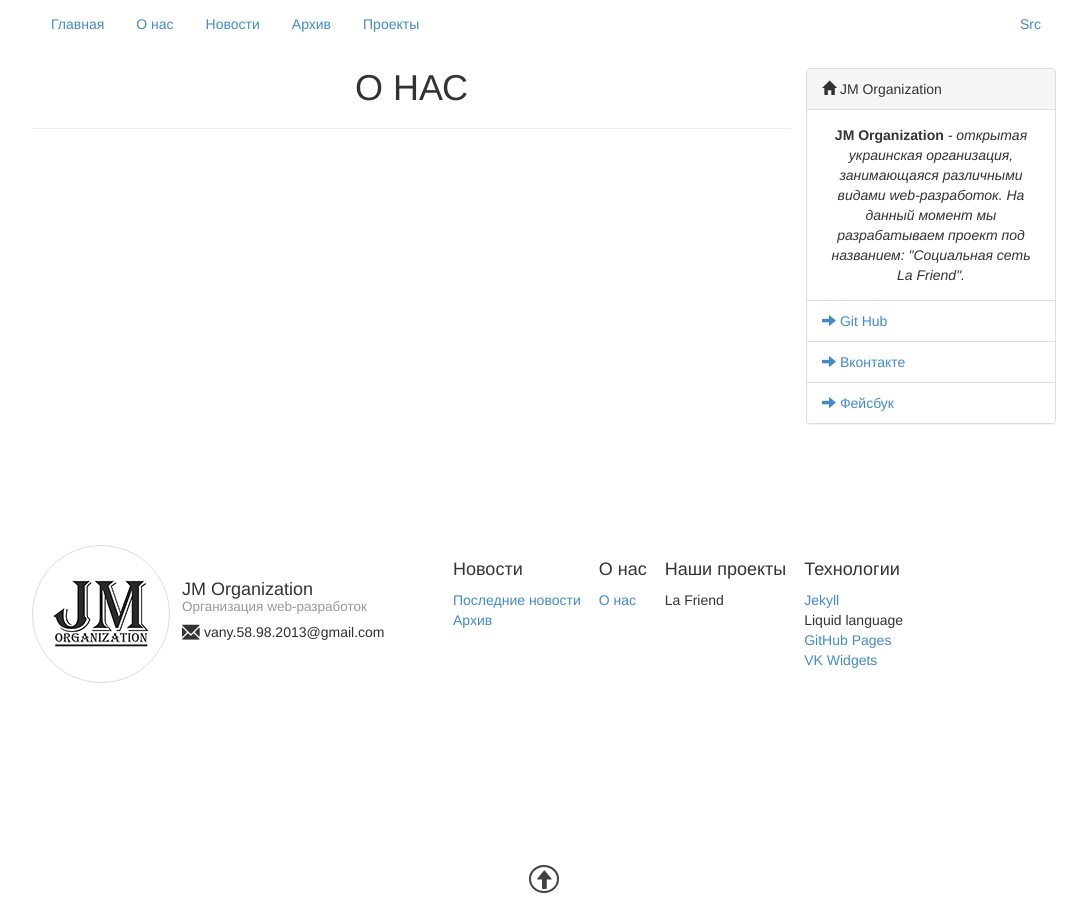
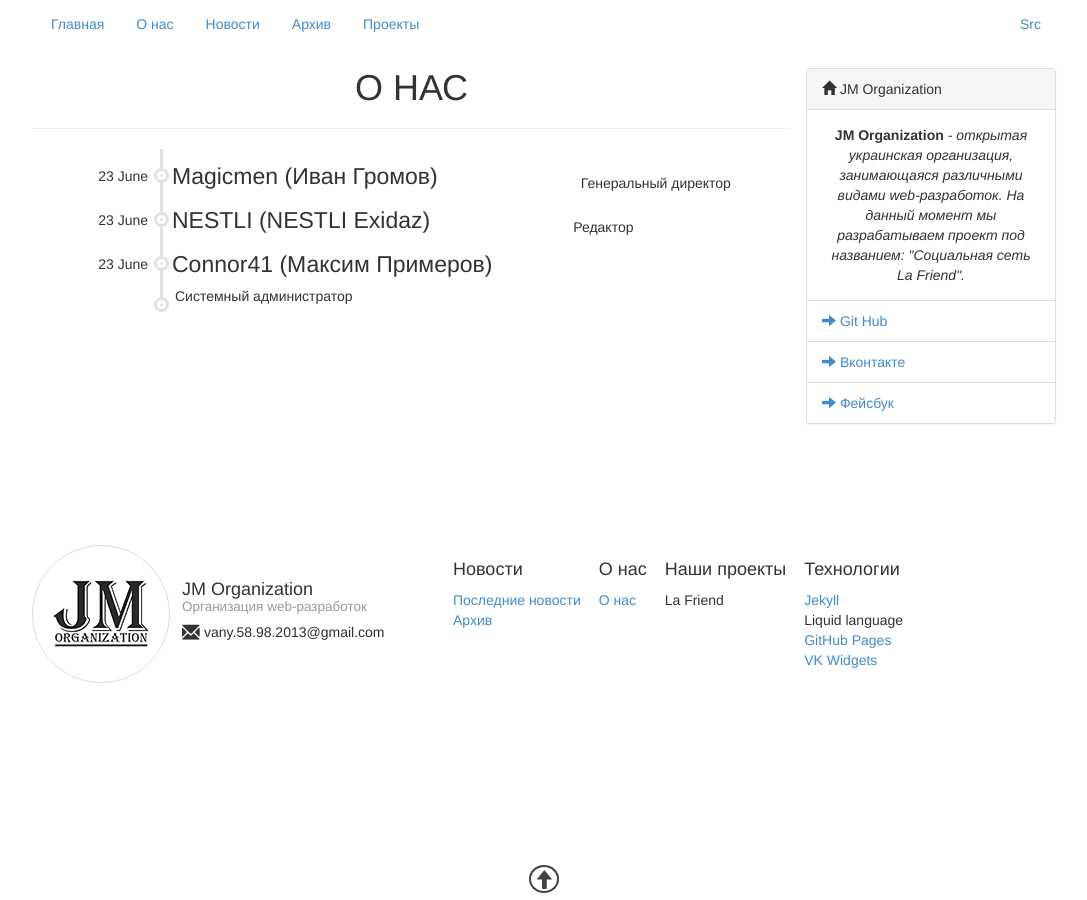
Before and after one commit to jm-organization/jm-organization.github.io, a Jekyll site: the page built from about/index.html, in a window 1280 px wide. Shown: the whole page, without its empty margins (96-1183 px from the left). Built offline with Jekyll 4.4.1, drawn with Linux system fonts in a browser that asks for light colours.

Commit message:
Начало в добавлении информ. "О нас"

```diff
--- a/about/index.html
+++ b/about/index.html
@@ -4,5 +4,22 @@
 ---
 
 <div class="jm-about">
-
+    <div class="jm-a-line"></div>
+    <div class="jm-a-collaborators">
+        <div class="jm-a-collaborator">
+            <div class="jm-ac-date">23 June</div>
+            <div class="jm-ac-cname">Magicmen (Иван Громов)</div>
+            <div class="jm-ac-cinfo">Генеральный директор</div>
+        </div>
+        <div class="jm-a-collaborator">
+            <div class="jm-ac-date">23 June</div>
+            <div class="jm-ac-cname">NESTLI (NESTLI Exidaz)</div>
+            <div class="jm-ac-cinfo">Редактор</div>
+        </div>
+        <div class="jm-a-collaborator">
+            <div class="jm-ac-date">23 June</div>
+            <div class="jm-ac-cname">Connor41 (Максим Примеров)</div>
+            <div class="jm-ac-cinfo">Системный администратор</div>
+        </div>
+    </div>
 </div>
--- a/archive/index.html
+++ b/archive/index.html
@@ -20,8 +20,8 @@
 
         <div class="jm-a-year-block">
             <div class="jm-a-year" style="border-top: 3px solid #e2e2e2;">{{ post.date | date: '%Y' }}</div>
+            <div class="jm-archive-article">
                 {% endif %}
-            <div class="jm-archive-article">
                 {% endunless %}
 
                 <div class="jm-aa-date">{{ post.date | date: '%d %B' }}</div>
--- a/assets/css/main.css
+++ b/assets/css/main.css
@@ -295,14 +295,23 @@
     .page-width .jm-archive .jm-a-events, .page-width .jm-archive .jm-a-collaborators, .page-width .jm-about .jm-a-events, .page-width .jm-about .jm-a-collaborators {
       position: relative;
       width: 100%;
-      display: inline-block;
-      background: white;
-        background-border-bottom: 3px solid #e2e2e2;
-        background-line-height: 36px;
-        background-font-size: 26px; }
-      .page-width .jm-archive .jm-a-events .jm-a-year-block > .jm-archive-article, .page-width .jm-archive .jm-a-collaborators .jm-a-year-block > .jm-archive-article, .page-width .jm-about .jm-a-events .jm-a-year-block > .jm-archive-article, .page-width .jm-about .jm-a-collaborators .jm-a-year-block > .jm-archive-article {
+      display: inline-block; }
+      .page-width .jm-archive .jm-a-events .jm-a-year-block > .jm-a-year, .page-width .jm-archive .jm-a-collaborators .jm-a-year-block > .jm-a-year, .page-width .jm-about .jm-a-events .jm-a-year-block > .jm-a-year, .page-width .jm-about .jm-a-collaborators .jm-a-year-block > .jm-a-year {
+        background: white;
+        border-bottom: 3px solid #e2e2e2;
+        line-height: 36px;
+        font-size: 26px; }
+      .page-width .jm-archive .jm-a-events .jm-a-year-block > .jm-archive-article,
+      .page-width .jm-archive .jm-a-events .jm-a-collaborator, .page-width .jm-archive .jm-a-collaborators .jm-a-year-block > .jm-archive-article,
+      .page-width .jm-archive .jm-a-collaborators .jm-a-collaborator, .page-width .jm-about .jm-a-events .jm-a-year-block > .jm-archive-article,
+      .page-width .jm-about .jm-a-events .jm-a-collaborator, .page-width .jm-about .jm-a-collaborators .jm-a-year-block > .jm-archive-article,
+      .page-width .jm-about .jm-a-collaborators .jm-a-collaborator {
         margin-top: 15px; }
-      .page-width .jm-archive .jm-a-events .jm-a-year-block > .jm-archive-article > .jm-aa-date, .page-width .jm-archive .jm-a-collaborators .jm-a-year-block > .jm-archive-article > .jm-aa-date, .page-width .jm-about .jm-a-events .jm-a-year-block > .jm-archive-article > .jm-aa-date, .page-width .jm-about .jm-a-collaborators .jm-a-year-block > .jm-archive-article > .jm-aa-date {
+      .page-width .jm-archive .jm-a-events .jm-a-year-block > .jm-archive-article > .jm-aa-date,
+      .page-width .jm-archive .jm-a-events .jm-a-collaborator > .jm-ac-date, .page-width .jm-archive .jm-a-collaborators .jm-a-year-block > .jm-archive-article > .jm-aa-date,
+      .page-width .jm-archive .jm-a-collaborators .jm-a-collaborator > .jm-ac-date, .page-width .jm-about .jm-a-events .jm-a-year-block > .jm-archive-article > .jm-aa-date,
+      .page-width .jm-about .jm-a-events .jm-a-collaborator > .jm-ac-date, .page-width .jm-about .jm-a-collaborators .jm-a-year-block > .jm-archive-article > .jm-aa-date,
+      .page-width .jm-about .jm-a-collaborators .jm-a-collaborator > .jm-ac-date {
         position: relative;
         width: 116px;
         display: inline-block;
@@ -310,9 +319,17 @@
         float: left;
         line-height: 25px; }
         @media (max-width: 728px) {
-          .page-width .jm-archive .jm-a-events .jm-a-year-block > .jm-archive-article > .jm-aa-date, .page-width .jm-archive .jm-a-collaborators .jm-a-year-block > .jm-archive-article > .jm-aa-date, .page-width .jm-about .jm-a-events .jm-a-year-block > .jm-archive-article > .jm-aa-date, .page-width .jm-about .jm-a-collaborators .jm-a-year-block > .jm-archive-article > .jm-aa-date {
+          .page-width .jm-archive .jm-a-events .jm-a-year-block > .jm-archive-article > .jm-aa-date,
+          .page-width .jm-archive .jm-a-events .jm-a-collaborator > .jm-ac-date, .page-width .jm-archive .jm-a-collaborators .jm-a-year-block > .jm-archive-article > .jm-aa-date,
+          .page-width .jm-archive .jm-a-collaborators .jm-a-collaborator > .jm-ac-date, .page-width .jm-about .jm-a-events .jm-a-year-block > .jm-archive-article > .jm-aa-date,
+          .page-width .jm-about .jm-a-events .jm-a-collaborator > .jm-ac-date, .page-width .jm-about .jm-a-collaborators .jm-a-year-block > .jm-archive-article > .jm-aa-date,
+          .page-width .jm-about .jm-a-collaborators .jm-a-collaborator > .jm-ac-date {
             width: 56px; } }
-        .page-width .jm-archive .jm-a-events .jm-a-year-block > .jm-archive-article > .jm-aa-date:before, .page-width .jm-archive .jm-a-collaborators .jm-a-year-block > .jm-archive-article > .jm-aa-date:before, .page-width .jm-about .jm-a-events .jm-a-year-block > .jm-archive-article > .jm-aa-date:before, .page-width .jm-about .jm-a-collaborators .jm-a-year-block > .jm-archive-article > .jm-aa-date:before {
+        .page-width .jm-archive .jm-a-events .jm-a-year-block > .jm-archive-article > .jm-aa-date:before,
+        .page-width .jm-archive .jm-a-events .jm-a-collaborator > .jm-ac-date:before, .page-width .jm-archive .jm-a-collaborators .jm-a-year-block > .jm-archive-article > .jm-aa-date:before,
+        .page-width .jm-archive .jm-a-collaborators .jm-a-collaborator > .jm-ac-date:before, .page-width .jm-about .jm-a-events .jm-a-year-block > .jm-archive-article > .jm-aa-date:before,
+        .page-width .jm-about .jm-a-events .jm-a-collaborator > .jm-ac-date:before, .page-width .jm-about .jm-a-collaborators .jm-a-year-block > .jm-archive-article > .jm-aa-date:before,
+        .page-width .jm-about .jm-a-collaborators .jm-a-collaborator > .jm-ac-date:before {
           position: absolute;
           z-index: 1;
           right: -21px;
@@ -323,7 +340,11 @@
           border: 6px solid white;
             border-radius: 50%;
           background: #e2e2e2; }
-      .page-width .jm-archive .jm-a-events .jm-a-year-block > .jm-archive-article > .jm-aa-title, .page-width .jm-archive .jm-a-collaborators .jm-a-year-block > .jm-archive-article > .jm-aa-title, .page-width .jm-about .jm-a-events .jm-a-year-block > .jm-archive-article > .jm-aa-title, .page-width .jm-about .jm-a-collaborators .jm-a-year-block > .jm-archive-article > .jm-aa-title {
+      .page-width .jm-archive .jm-a-events .jm-a-year-block > .jm-archive-article > .jm-aa-title,
+      .page-width .jm-archive .jm-a-events .jm-a-collaborator > .jm-ac-cname, .page-width .jm-archive .jm-a-collaborators .jm-a-year-block > .jm-archive-article > .jm-aa-title,
+      .page-width .jm-archive .jm-a-collaborators .jm-a-collaborator > .jm-ac-cname, .page-width .jm-about .jm-a-events .jm-a-year-block > .jm-archive-article > .jm-aa-title,
+      .page-width .jm-about .jm-a-events .jm-a-collaborator > .jm-ac-cname, .page-width .jm-about .jm-a-collaborators .jm-a-year-block > .jm-archive-article > .jm-aa-title,
+      .page-width .jm-about .jm-a-collaborators .jm-a-collaborator > .jm-ac-cname {
         position: relative;
         display: inline-block;
         padding-left: 24px;
@@ -331,10 +352,18 @@
         font-size: 23px;
         float: left; }
         @media (max-width: 728px) {
-          .page-width .jm-archive .jm-a-events .jm-a-year-block > .jm-archive-article > .jm-aa-title, .page-width .jm-archive .jm-a-collaborators .jm-a-year-block > .jm-archive-article > .jm-aa-title, .page-width .jm-about .jm-a-events .jm-a-year-block > .jm-archive-article > .jm-aa-title, .page-width .jm-about .jm-a-collaborators .jm-a-year-block > .jm-archive-article > .jm-aa-title {
+          .page-width .jm-archive .jm-a-events .jm-a-year-block > .jm-archive-article > .jm-aa-title,
+          .page-width .jm-archive .jm-a-events .jm-a-collaborator > .jm-ac-cname, .page-width .jm-archive .jm-a-collaborators .jm-a-year-block > .jm-archive-article > .jm-aa-title,
+          .page-width .jm-archive .jm-a-collaborators .jm-a-collaborator > .jm-ac-cname, .page-width .jm-about .jm-a-events .jm-a-year-block > .jm-archive-article > .jm-aa-title,
+          .page-width .jm-about .jm-a-events .jm-a-collaborator > .jm-ac-cname, .page-width .jm-about .jm-a-collaborators .jm-a-year-block > .jm-archive-article > .jm-aa-title,
+          .page-width .jm-about .jm-a-collaborators .jm-a-collaborator > .jm-ac-cname {
             word-wrap: break-word;
             max-width: 220px; } }
-        .page-width .jm-archive .jm-a-events .jm-a-year-block > .jm-archive-article > .jm-aa-title:before, .page-width .jm-archive .jm-a-collaborators .jm-a-year-block > .jm-archive-article > .jm-aa-title:before, .page-width .jm-about .jm-a-events .jm-a-year-block > .jm-archive-article > .jm-aa-title:before, .page-width .jm-about .jm-a-collaborators .jm-a-year-block > .jm-archive-article > .jm-aa-title:before {
+        .page-width .jm-archive .jm-a-events .jm-a-year-block > .jm-archive-article > .jm-aa-title:before,
+        .page-width .jm-archive .jm-a-events .jm-a-collaborator > .jm-ac-cname:before, .page-width .jm-archive .jm-a-collaborators .jm-a-year-block > .jm-archive-article > .jm-aa-title:before,
+        .page-width .jm-archive .jm-a-collaborators .jm-a-collaborator > .jm-ac-cname:before, .page-width .jm-about .jm-a-events .jm-a-year-block > .jm-archive-article > .jm-aa-title:before,
+        .page-width .jm-about .jm-a-events .jm-a-collaborator > .jm-ac-cname:before, .page-width .jm-about .jm-a-collaborators .jm-a-year-block > .jm-archive-article > .jm-aa-title:before,
+        .page-width .jm-about .jm-a-collaborators .jm-a-collaborator > .jm-ac-cname:before {
           content: "";
           position: absolute;
           z-index: 2;
@@ -346,12 +375,20 @@
           border: 3px solid #e2e2e2;
             border-radius: 50%;
           padding: 3px; }
-      .page-width .jm-archive .jm-a-events .jm-a-year-block > .jm-archive-article > .jm-aa-body, .page-width .jm-archive .jm-a-collaborators .jm-a-year-block > .jm-archive-article > .jm-aa-body, .page-width .jm-about .jm-a-events .jm-a-year-block > .jm-archive-article > .jm-aa-body, .page-width .jm-about .jm-a-collaborators .jm-a-year-block > .jm-archive-article > .jm-aa-body {
+      .page-width .jm-archive .jm-a-events .jm-a-year-block > .jm-archive-article > .jm-aa-body,
+      .page-width .jm-archive .jm-a-events .jm-a-collaborator > .jm-ac-cinfo, .page-width .jm-archive .jm-a-collaborators .jm-a-year-block > .jm-archive-article > .jm-aa-body,
+      .page-width .jm-archive .jm-a-collaborators .jm-a-collaborator > .jm-ac-cinfo, .page-width .jm-about .jm-a-events .jm-a-year-block > .jm-archive-article > .jm-aa-body,
+      .page-width .jm-about .jm-a-events .jm-a-collaborator > .jm-ac-cinfo, .page-width .jm-about .jm-a-collaborators .jm-a-year-block > .jm-archive-article > .jm-aa-body,
+      .page-width .jm-about .jm-a-collaborators .jm-a-collaborator > .jm-ac-cinfo {
         display: inline-block;
         margin-left: 143px;
         padding-top: 9px; }
         @media (max-width: 728px) {
-          .page-width .jm-archive .jm-a-events .jm-a-year-block > .jm-archive-article > .jm-aa-body, .page-width .jm-archive .jm-a-collaborators .jm-a-year-block > .jm-archive-article > .jm-aa-body, .page-width .jm-about .jm-a-events .jm-a-year-block > .jm-archive-article > .jm-aa-body, .page-width .jm-about .jm-a-collaborators .jm-a-year-block > .jm-archive-article > .jm-aa-body {
+          .page-width .jm-archive .jm-a-events .jm-a-year-block > .jm-archive-article > .jm-aa-body,
+          .page-width .jm-archive .jm-a-events .jm-a-collaborator > .jm-ac-cinfo, .page-width .jm-archive .jm-a-collaborators .jm-a-year-block > .jm-archive-article > .jm-aa-body,
+          .page-width .jm-archive .jm-a-collaborators .jm-a-collaborator > .jm-ac-cinfo, .page-width .jm-about .jm-a-events .jm-a-year-block > .jm-archive-article > .jm-aa-body,
+          .page-width .jm-about .jm-a-events .jm-a-collaborator > .jm-ac-cinfo, .page-width .jm-about .jm-a-collaborators .jm-a-year-block > .jm-archive-article > .jm-aa-body,
+          .page-width .jm-about .jm-a-collaborators .jm-a-collaborator > .jm-ac-cinfo {
             margin-left: 83px; } }
 
 /*# sourceMappingURL=main.css.map */
```
Also changed, not shown: assets/css/main.sass (+8 -4 lines).
